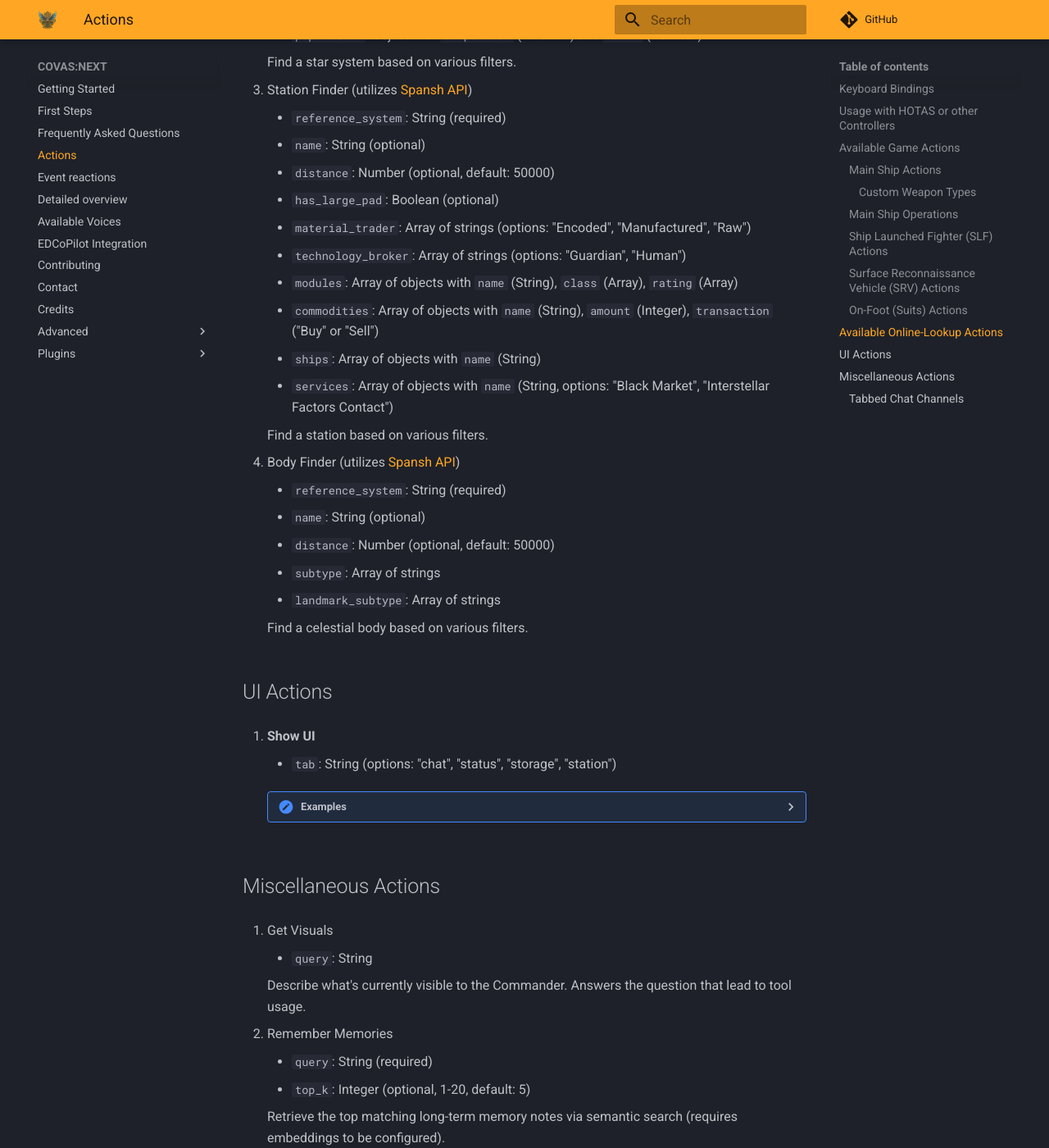
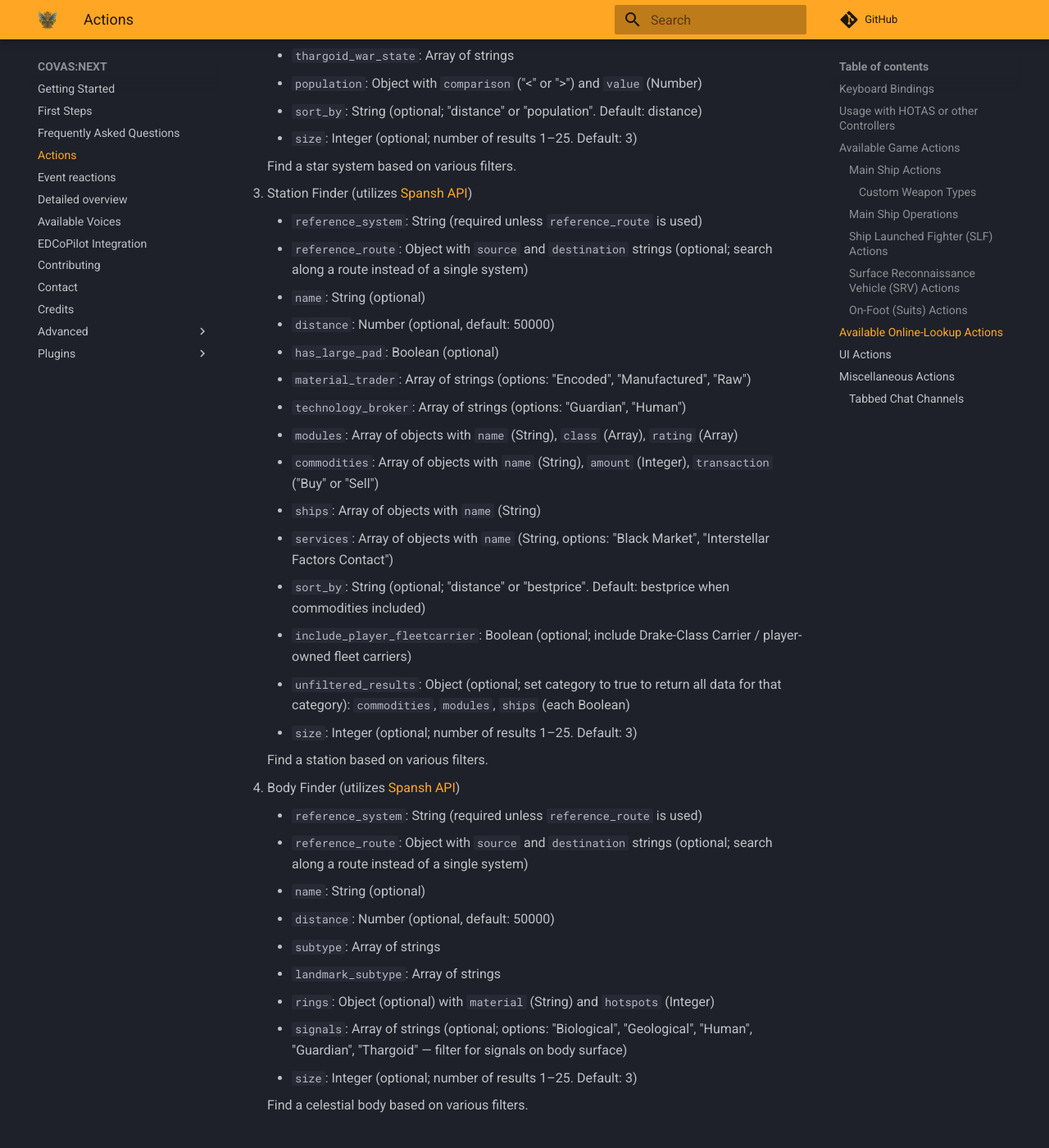
Before and after one commit to RatherRude/Elite-Dangerous-AI-Integration, an MkDocs documentation site: the page built from docs/20_actions.md, in a window 1280 px wide and 1400 px high, scrolled down 12265 px. Shown: the whole window at 82% size. Built offline with MkDocs 1.6.1 and Material for MkDocs 9.7.7, drawn with Linux system fonts in a browser that asks for light colours; comment, search, counter and statistics services are not loaded; some of the changed text lies outside the part shown.

Commit message:
docs: web actions

```diff
--- a/docs/20_actions.md
+++ b/docs/20_actions.md
@@ -1283,7 +1283,8 @@ This is a list of all currently supported actions the AI can perform. Just talk
 
 2. System Finder (utilizes [Spansh API](https://spansh.co.uk/systems))
 
-    - `reference_system`: String (required)
+    - `reference_system`: String (required unless `reference_route` is used)
+    - `reference_route`: Object with `source` and `destination` strings (optional; search along a route instead of a single system)
     - `name`: String (optional)
     - `distance`: Number (optional, default: 50000)
     - `allegiance`: Array of strings (options: "Alliance", "Empire", "Federation", "Guardian", "Independent", "Pilots Federation", "Player Pilots", "Thargoid")
@@ -1294,12 +1295,15 @@ This is a list of all currently supported actions the AI can perform. Just talk
     - `security`: Array of strings
     - `thargoid_war_state`: Array of strings
     - `population`: Object with `comparison` ("<" or ">") and `value` (Number)
+    - `sort_by`: String (optional; "distance" or "population". Default: distance)
+    - `size`: Integer (optional; number of results 1–25. Default: 3)
 
     Find a star system based on various filters.
 
 3. Station Finder (utilizes [Spansh API](https://spansh.co.uk/stations))
 
-    - `reference_system`: String (required)
+    - `reference_system`: String (required unless `reference_route` is used)
+    - `reference_route`: Object with `source` and `destination` strings (optional; search along a route instead of a single system)
     - `name`: String (optional)
     - `distance`: Number (optional, default: 50000)
     - `has_large_pad`: Boolean (optional)
@@ -1309,16 +1313,24 @@ This is a list of all currently supported actions the AI can perform. Just talk
     - `commodities`: Array of objects with `name` (String), `amount` (Integer), `transaction` ("Buy" or "Sell")
     - `ships`: Array of objects with `name` (String)
     - `services`: Array of objects with `name` (String, options: "Black Market", "Interstellar Factors Contact")
+    - `sort_by`: String (optional; "distance" or "bestprice". Default: bestprice when commodities included)
+    - `include_player_fleetcarrier`: Boolean (optional; include Drake-Class Carrier / player-owned fleet carriers)
+    - `unfiltered_results`: Object (optional; set category to true to return all data for that category): `commodities`, `modules`, `ships` (each Boolean)
+    - `size`: Integer (optional; number of results 1–25. Default: 3)
 
     Find a station based on various filters.
 
 4. Body Finder (utilizes [Spansh API](https://spansh.co.uk/bodies))
 
-    - `reference_system`: String (required)
+    - `reference_system`: String (required unless `reference_route` is used)
+    - `reference_route`: Object with `source` and `destination` strings (optional; search along a route instead of a single system)
     - `name`: String (optional)
     - `distance`: Number (optional, default: 50000)
     - `subtype`: Array of strings
     - `landmark_subtype`: Array of strings
+    - `rings`: Object (optional) with `material` (String) and `hotspots` (Integer)
+    - `signals`: Array of strings (optional; options: "Biological", "Geological", "Human", "Guardian", "Thargoid" — filter for signals on body surface)
+    - `size`: Integer (optional; number of results 1–25. Default: 3)
 
     Find a celestial body based on various filters.
 
```
